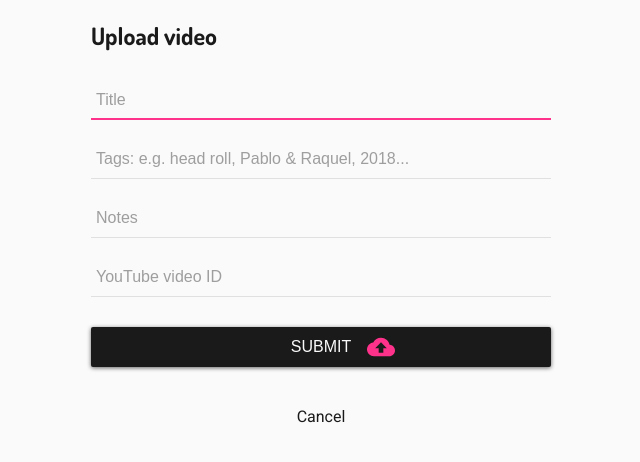
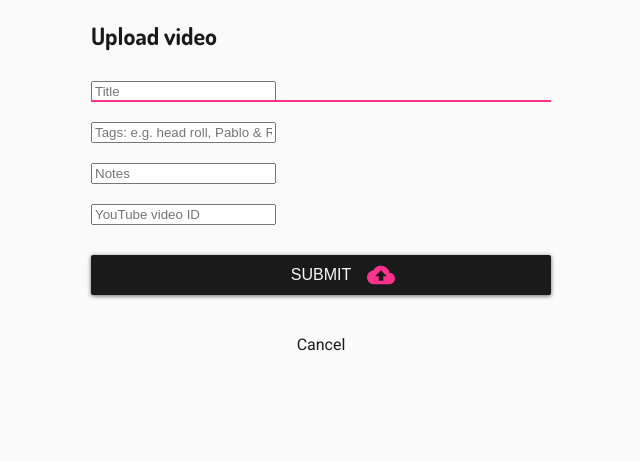
Before and after one commit to phogel/react-video-q, a React (Create React App) app: page /upload in a window 1280 px wide. Shown: the top 462 px of the page, without its empty margins (319-959 px from the left). Built offline with nearby package versions, Linux system fonts and the light colour scheme; what uid would draw is missing.

Commit message:
Work in progress styling

```diff
--- a/src/app/GlobalStyle.js
+++ b/src/app/GlobalStyle.js
@@ -71,7 +71,7 @@ export default createGlobalStyle`
     outline: none;
   }
 
-  input 				{
+  input .input				{
   font-size:16px;
   padding:10px 10px 10px 5px;
   display:block;
@@ -84,7 +84,7 @@ export default createGlobalStyle`
 input:focus 		{ outline:none; }
 
 /* LABEL ======================================= */
-label 				 {
+label .input				 {
   color:#999;
   font-size:18px;
   font-weight:normal;
--- a/src/upload/Form.js
+++ b/src/upload/Form.js
@@ -73,6 +73,7 @@ export default function Form({ cards, history, onSubmit }) {
     <StyledForm onSubmit={event => onSubmitHandler(event)}>
       <div className="group">
         <input
+          className="input"
           type="text"
           required
           placeholder="Title"
@@ -86,6 +87,7 @@ export default function Form({ cards, history, onSubmit }) {
       </div>
       <div className="group">
         <input
+          className="input"
           type="text"
           placeholder="Tags: e.g. head roll, Pablo & Raquel, 2018..."
           name="tags"
@@ -97,6 +99,7 @@ export default function Form({ cards, history, onSubmit }) {
       </div>
       <div className="group">
         <input
+          className="input"
           type="text"
           placeholder="Notes"
           name="notes"
@@ -108,6 +111,7 @@ export default function Form({ cards, history, onSubmit }) {
       </div>
       <div className="group">
         <input
+          className="input"
           required
           type="text"
           placeholder="YouTube video ID"
```
